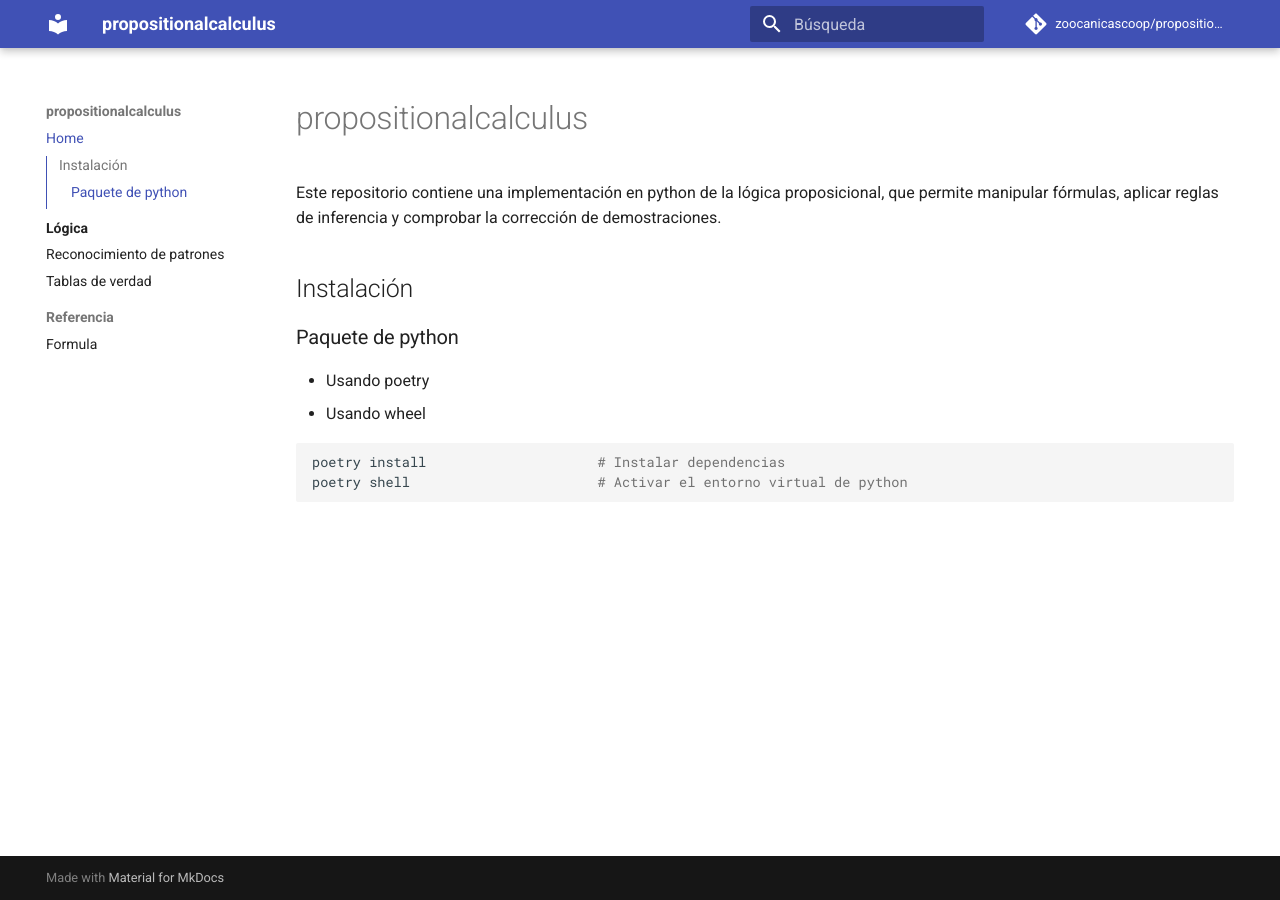
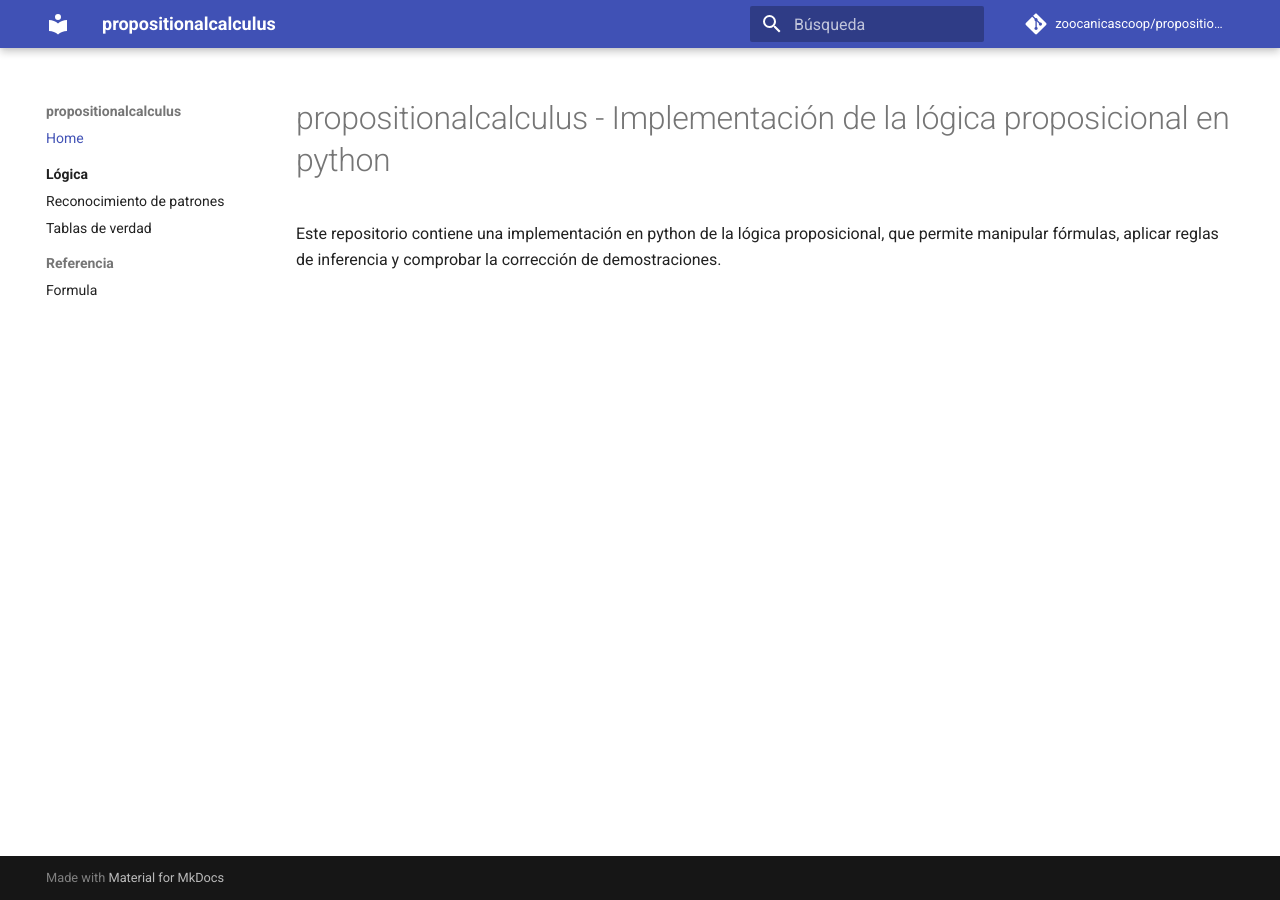
Before and after one commit to zoocanicascoop/propositionalcalculus, an MkDocs documentation site: the page built from docs/index.md, in a window 1280 px wide. Built offline with MkDocs 1.6.1 and Material for MkDocs 9.7.7, drawn with Linux system fonts in a browser that asks for light colours; comment, search, counter and statistics services are not loaded.

````diff
--- a/docs/index.md
+++ b/docs/index.md
@@ -1,17 +1,5 @@
-# propositionalcalculus
+# propositionalcalculus - Implementación de la lógica proposicional en python
 
 Este repositorio contiene una implementación en python de la lógica
 proposicional, que permite manipular fórmulas, aplicar reglas de inferencia y
 comprobar la corrección de demostraciones.
-
-## Instalación
-
-### Paquete de python
-
-- Usando poetry
-- Usando wheel
-
-```bash
-poetry install                     # Instalar dependencias
-poetry shell                       # Activar el entorno virtual de python
-```
````
Also changed, not shown: README.md (+1 -1 lines).
